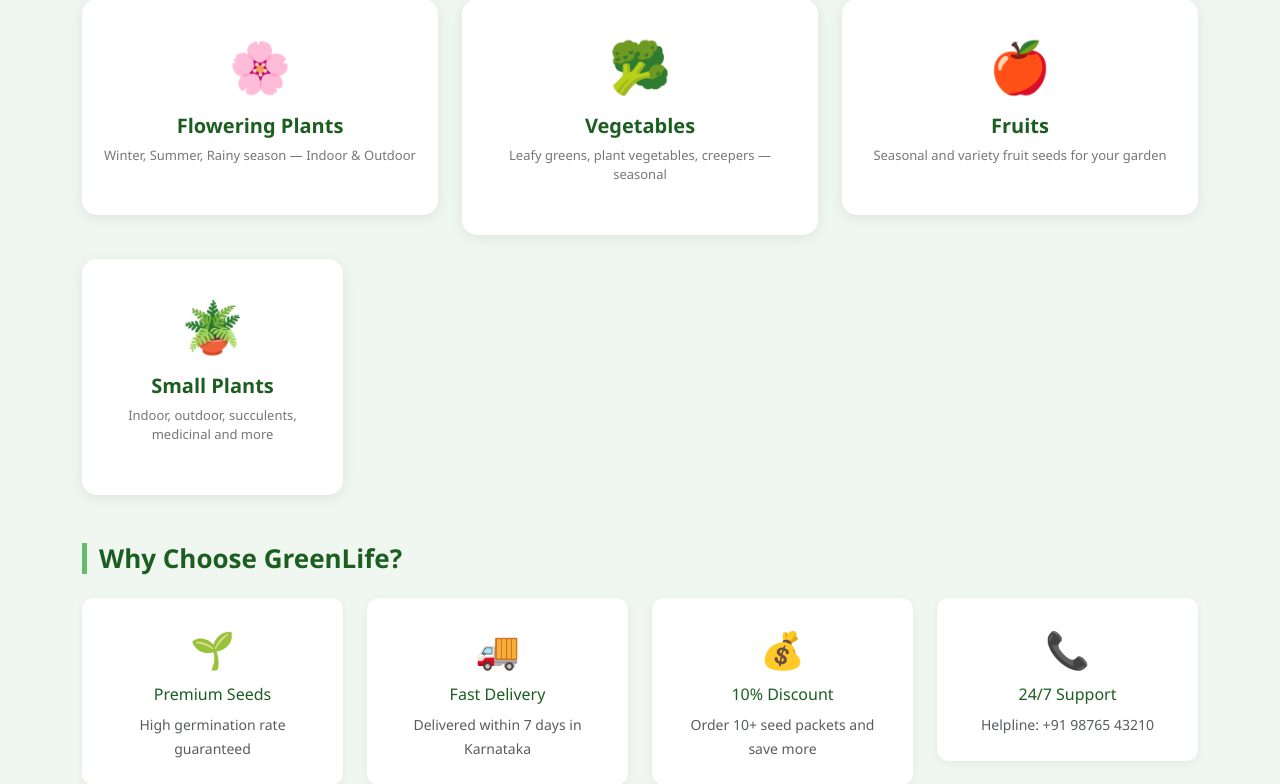
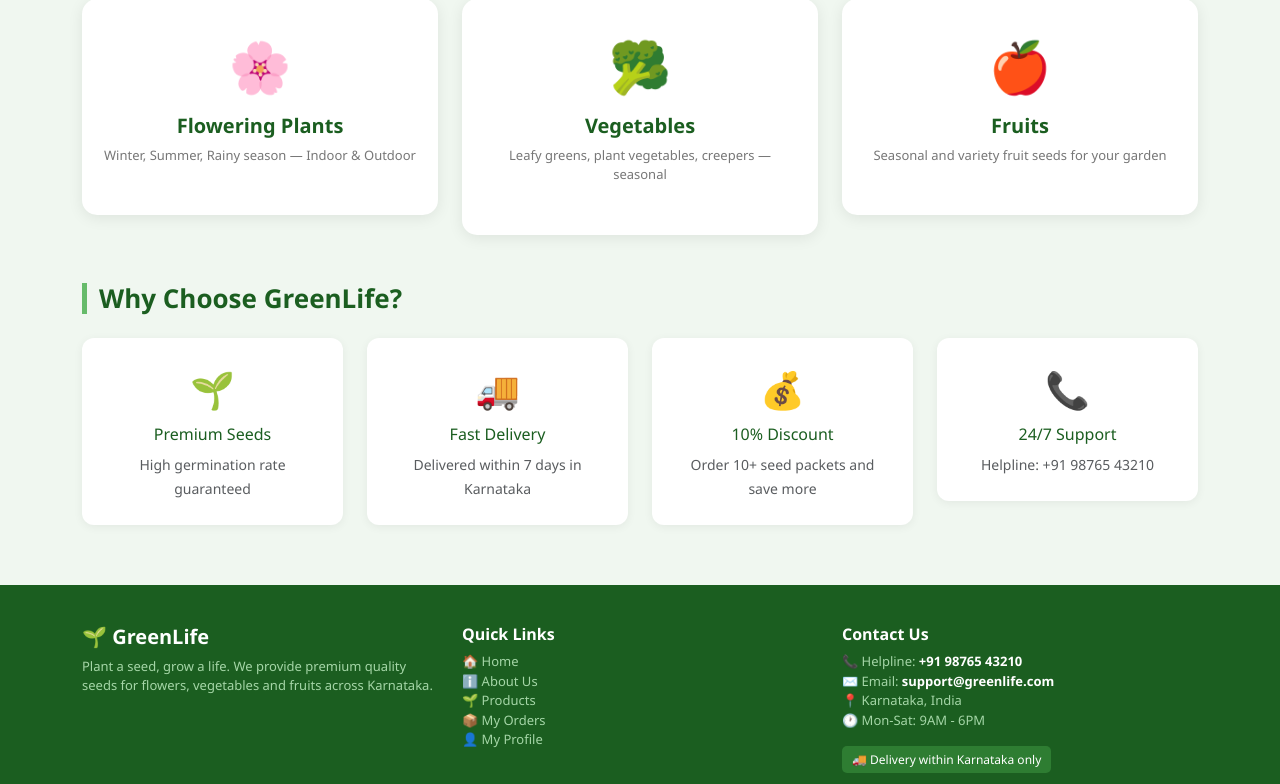
Before and after one commit to Neha-Bhat11/gogreen, a PHP site: page /gogreen/pages/home.php in a window 1280 px wide. Shown: the part 550-1334 px from the top of the page. Run offline with PHP 8.4, Linux system fonts and the light colour scheme; a user stored in the database is signed in; data comes from the database, SQL or seed files in the repository.

Commit message:
productss and home pages  and images folder are updated

```diff
--- a/pages/home.php
+++ b/pages/home.php
@@ -62,13 +62,7 @@ require_once '../includes/db.php';
                 <p>Seasonal and variety fruit seeds for your garden</p>
             </a>
         </div>
-         <div class="col-md-3 col-12">
-    <a href="products.php?type=plants" class="category-card">
-        <div class="category-icon">🪴</div>
-        <h5>Small Plants</h5>
-        <p>Indoor, outdoor, succulents, medicinal and more</p>
-    </a>
-</div>
+
     </div>
 
     <!-- WHY CHOOSE US -->
```
Also changed, not shown: pages/products.php (+4 -13 lines), assets/images/products/medicinal plant/Aloevera.jpg (deleted), assets/images/products/medicinal plant/Karibevu.jpg (deleted), assets/images/products/medicinal plant/Mint.jpg (deleted), assets/images/products/medicinal plant/Tulasi Plant.jpg (deleted).
